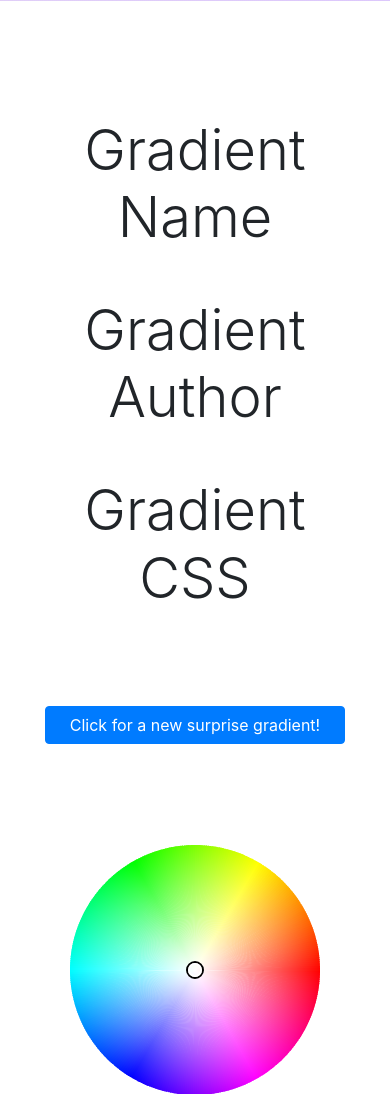
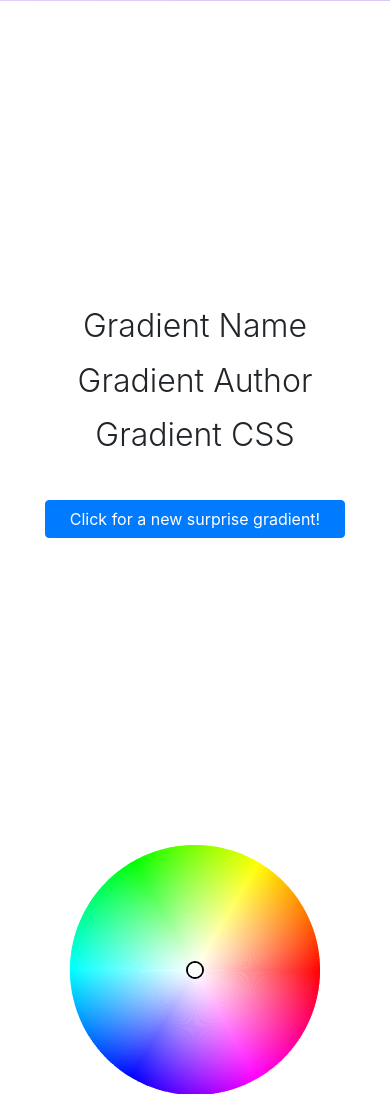
Before and after one commit to timothy-johnston/GradientBox, a Django app: page / in a window 390 px wide. Shown: the part 942-2036 px from the top of the page. Run offline with Django 3.2, Linux system fonts and the light colour scheme; data that the repository does not hold is empty; some libraries are stand-ins or nearby versions.

Commit message:
mobile styling: surprise section

```diff
--- a/gradientbox/api/static/api/main.css
+++ b/gradientbox/api/static/api/main.css
@@ -1,4 +1,4 @@
-@media (min-width: 320px) and (max-width: 767px) {
+@media (min-width: 0px) and (max-width: 767px) {
 
     #welcome-prompt {
         font-size: 3.5rem !important;
@@ -21,6 +21,21 @@
 
     .btn-choice h4 {
         font-size: 1.3rem !important;
+    }
+
+    #details-group {
+        max-width: 450px !important;
+        padding: 15px !important;
+        margin-left: 15px !important;
+        margin-right: 15px !important;
+    }
+
+    .detail-container {
+        margin: 0px !important;
+    }
+
+    .detail-header {
+        font-size: 2rem !important
     }
 
 
@@ -106,7 +121,7 @@ section {
 }
 
 #gradient-surprise-css {
-    font-weight: bold;
+    /* font-weight: bold; */
 }
 
 .btn-group-colorformat {
--- a/gradientbox/api/templates/api/index.html
+++ b/gradientbox/api/templates/api/index.html
@@ -54,7 +54,6 @@
                     </div> -->
                     <p id="gradient-surprise-css" class="detail-p grad-css"></p>
                 </div>
-                <hr>
                 <div class="container">
                     <button id="btn-surprise-2" type="button" class="btn btn-primary btn-surprise">Click for a new surprise gradient!</button>
                 </div>
```
